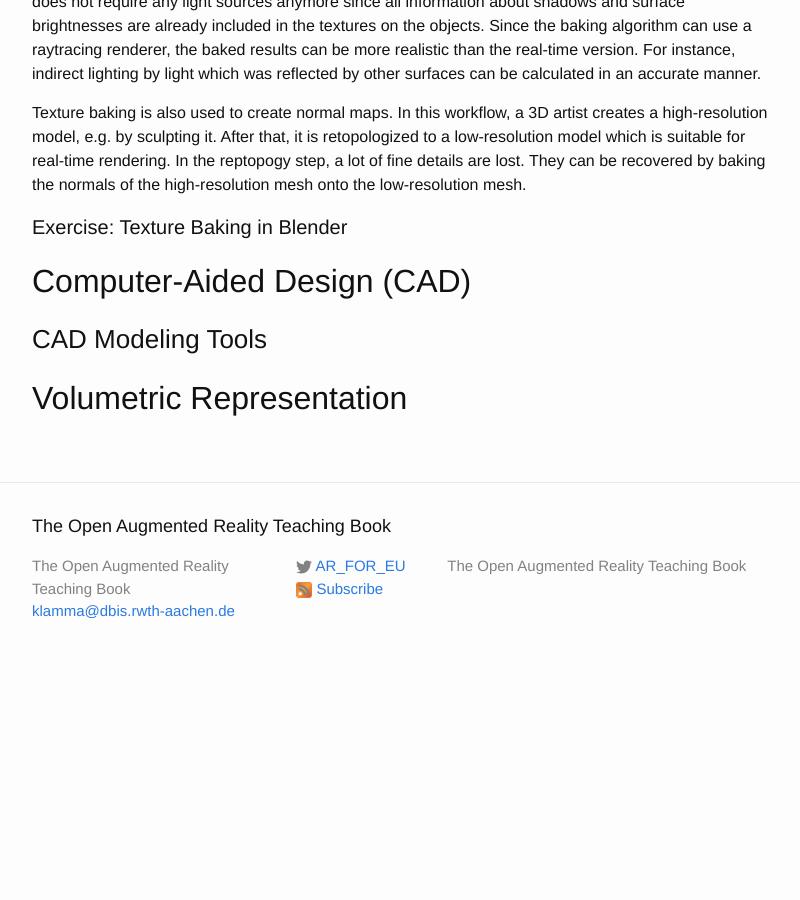
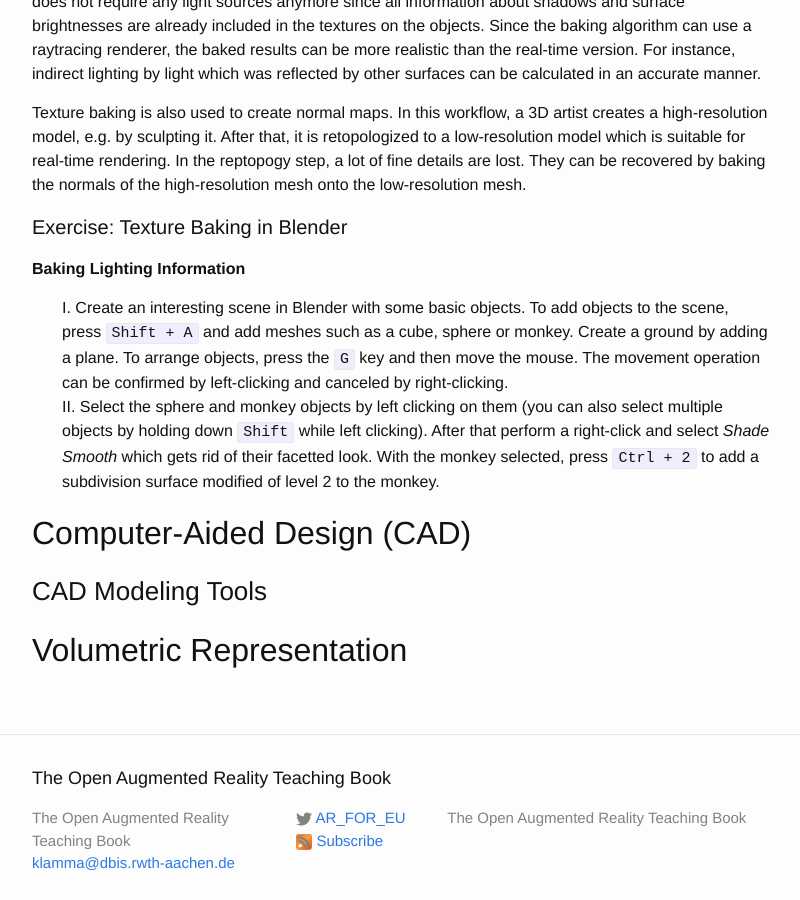
Before and after one commit to klamma/ar-for-eu-book, a Jekyll site: the page built from _pages/chapters/modeling.md, in a window 1280 px wide and 900 px high, scrolled down 18535 px. Shown: the whole window, without its empty margins (238-1038 px from the left). Built offline with Jekyll 4.4.1, drawn with Linux system fonts in a browser that asks for light colours; nearby versions of some CDN libraries; before the commit the page ends 19218 px from its top, so only the background shows below that.

Commit message:
started on texture baking tutorial

```diff
--- a/_pages/chapters/modeling.md
+++ b/_pages/chapters/modeling.md
@@ -446,6 +446,17 @@
 
 #### Exercise: Texture Baking in Blender
 
+**Baking Lighting Information**
+
+1. Create an interesting scene in Blender with some basic objects.
+   To add objects to the scene, press `Shift + A` and add meshes such as a cube, sphere or monkey.
+   Create a ground by adding a plane.
+   To arrange objects, press the `G` key and then move the mouse.
+   The movement operation can be confirmed by left-clicking and canceled by right-clicking.
+2. Select the sphere and monkey objects by left clicking on them (you can also select multiple objects by holding down `Shift` while left clicking).
+   After that perform a right-click and select *Shade Smooth* which gets rid of their facetted look.
+   With the monkey selected, press `Ctrl + 2` to add a subdivision surface modified of level 2 to the monkey.
+
 ## Computer-Aided Design (CAD)
 
 ### CAD Modeling Tools
```
